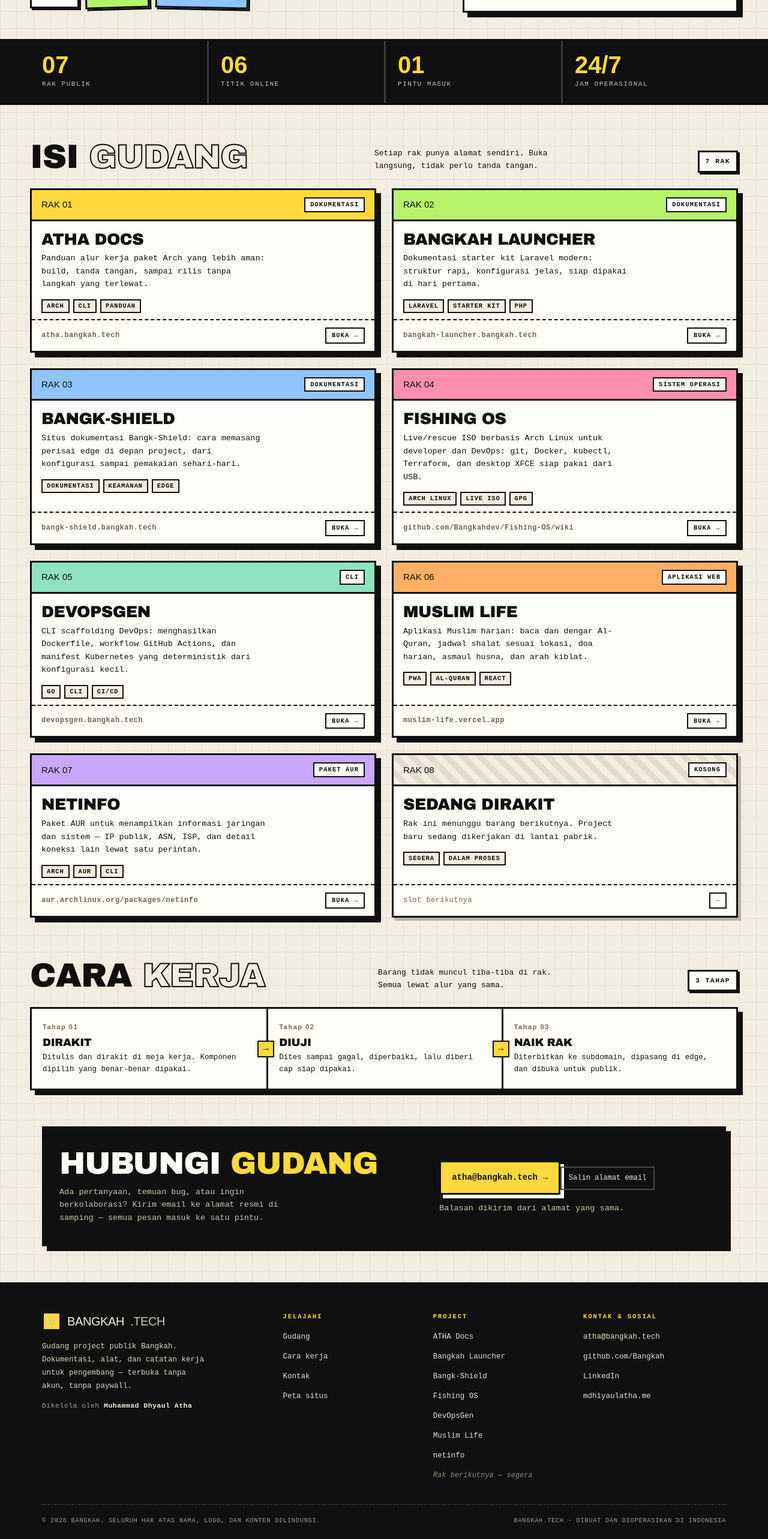
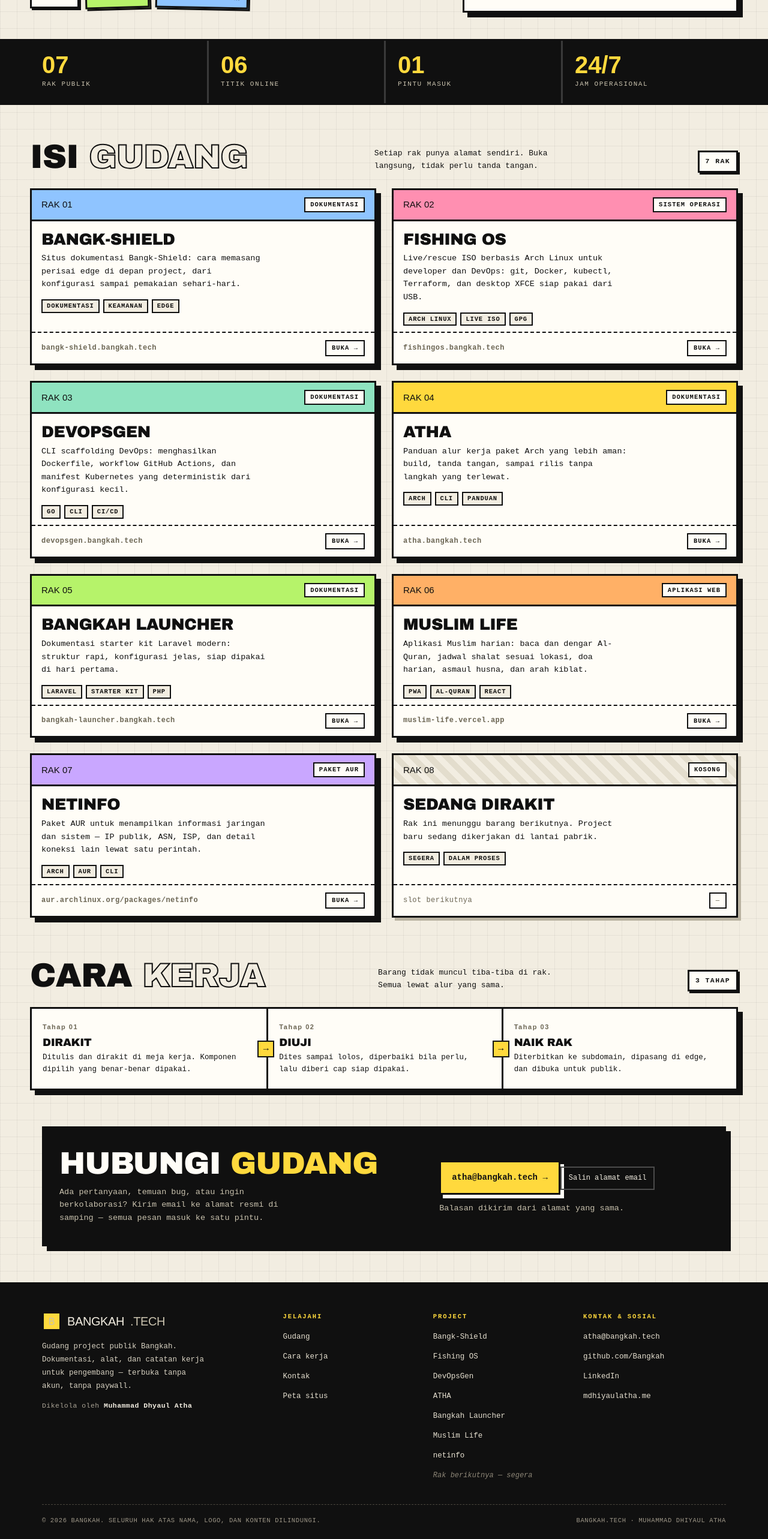
Before and after one commit to Bangkahdev/bangkah, a React (Vite) app: page / in a window 1280 px wide. Shown: the part 793-3359 px from the top of the page at 60% size. Built offline with nearby package versions, Linux system fonts and the light colour scheme.

Commit message:
feat: tingkatkan SEO, keywords, dan tautan rak

```diff
--- a/src/chat.js
+++ b/src/chat.js
@@ -1,3 +1,24 @@
+import { projects } from "./data.js";
+
+const projectNames =
+  projects.length > 1
+    ? `${projects.slice(0, -1).map((p) => p.name).join(", ")}, dan ${projects.at(-1).name}`
+    : projects[0]?.name;
+
+const projectLinks = projects.map((p) => ({
+  label: p.name,
+  href: p.url,
+  external: true,
+}));
+
+const docsLinks = projects
+  .filter((p) => p.kind !== "Aplikasi web")
+  .map((p) => ({
+    label: p.kind === "Paket AUR" ? `${p.name} (AUR)` : p.name,
+    href: p.url,
+    external: true,
+  }));
+
 export const CHAT = {
   title: "Tanya Bangkah",
   subtitle: "Jawaban siap pakai soal project dan pengelolanya. Tanpa AI, tanpa tebakan.",
@@ -46,52 +67,19 @@ export const CHAT = {
     {
       id: "project",
       label: "Project apa saja yang ada?",
-      answer:
-        "Saat ini ada tujuh rak terisi dan satu masih dirakit: dokumentasi ATHA, Bangkah Launcher, Bangk-Shield, Fishing OS, DevOpsGen, Muslim Life, dan netinfo.",
-      links: [
-        { label: "ATHA Docs", href: "https://atha.bangkah.tech", external: true },
-        {
-          label: "Bangkah Launcher",
-          href: "https://bangkah-launcher.bangkah.tech",
-          external: true,
-        },
-        {
-          label: "Bangk-Shield",
-          href: "https://bangk-shield.bangkah.tech",
-          external: true,
-        },
-        {
-          label: "Fishing OS",
-          href: "https://github.com/Bangkahdev/Fishing-OS/wiki",
-          external: true,
-        },
-        {
-          label: "DevOpsGen",
-          href: "https://devopsgen.bangkah.tech/",
-          external: true,
-        },
-        {
-          label: "Muslim Life",
-          href: "https://muslim-life.vercel.app",
-          external: true,
-        },
-        {
-          label: "netinfo",
-          href: "https://aur.archlinux.org/packages/netinfo",
-          external: true,
-        },
-      ],
+      answer: `Saat ini ada ${projects.length} rak terisi dan satu masih dirakit: ${projectNames}.`,
+      links: projectLinks,
       related: ["fishing", "docs"],
     },
     {
       id: "fishing",
       label: "Apa itu Fishing OS?",
       answer:
-        "Fishing OS adalah live/rescue ISO berbasis Arch Linux untuk developer dan DevOps: boot dari USB atau mesin virtual, lalu langsung dapat git, Docker, kubectl, Helm, Terraform, dan desktop XFCE tanpa instalasi. Rilisnya ditandatangani GPG.",
+        "Fishing OS adalah live/rescue ISO berbasis Arch Linux untuk developer dan DevOps: boot dari USB atau mesin virtual, lalu langsung dapat git, Docker, kubectl, Helm, Terraform, dan desktop XFCE tanpa instalasi. Panduan dan unduhan ada di fishingos.bangkah.tech, dan rilisnya ditandatangani GPG.",
       links: [
         {
-          label: "Wiki Fishing OS",
-          href: "https://github.com/Bangkahdev/Fishing-OS/wiki",
+          label: "fishingos.bangkah.tech",
+          href: "https://fishingos.bangkah.tech",
           external: true,
         },
         {
@@ -114,42 +102,14 @@ export const CHAT = {
       id: "docs",
       label: "Di mana dokumentasinya?",
       answer:
-        "ATHA, Bangkah Launcher, dan Bangk-Shield punya situs dokumentasi sendiri; Fishing OS ada di wiki. DevOpsGen dan netinfo didokumentasikan lewat README di repo masing-masing, sedangkan Muslim Life adalah aplikasi langsung pakai.",
-      links: [
-        { label: "atha.bangkah.tech", href: "https://atha.bangkah.tech", external: true },
-        {
-          label: "bangkah-launcher.bangkah.tech",
-          href: "https://bangkah-launcher.bangkah.tech",
-          external: true,
-        },
-        {
-          label: "bangk-shield.bangkah.tech",
-          href: "https://bangk-shield.bangkah.tech",
-          external: true,
-        },
-        {
-          label: "Wiki Fishing OS",
-          href: "https://github.com/Bangkahdev/Fishing-OS/wiki",
-          external: true,
-        },
-        {
-          label: "DevOpsGen",
-          href: "https://devopsgen.bangkah.tech/",
-          external: true,
-        },
-        {
-          label: "netinfo (AUR)",
-          href: "https://aur.archlinux.org/packages/netinfo",
-          external: true,
-        },
-      ],
+        "ATHA, Bangkah Launcher, Bangk-Shield, Fishing OS, dan DevOpsGen punya situs dokumentasi sendiri. netinfo didokumentasikan lewat README repo, sedangkan Muslim Life adalah aplikasi langsung pakai.",
+      links: docsLinks,
       related: ["project", "bug"],
     },
     {
       id: "baru",
       label: "Ada project baru?",
-      answer:
-        "Rak keempat masih dirakit. Pengumuman selalu muncul di beranda lebih dulu, sebelum project naik rak.",
+      answer: `Rak ${String(projects.length + 1).padStart(2, "0")} masih dirakit. Pengumuman selalu muncul di beranda lebih dulu, sebelum project naik rak.`,
       links: [{ label: "Pantau beranda", href: "/#gudang" }],
       related: ["project", "siapa"],
     },
--- a/src/components/Footer.jsx
+++ b/src/components/Footer.jsx
@@ -73,7 +73,7 @@ export default function Footer() {
         <div className="foot__bottom">
           <p>© 2026 Bangkah. Seluruh hak atas nama, logo, dan konten dilindungi.</p>
           <p>
-            {SITE.domain} · Dibuat dan dioperasikan di Indonesia
+            {SITE.domain} · Muhammad Dhiyaul Atha
           </p>
         </div>
       </div>
--- a/src/data.js
+++ b/src/data.js
@@ -10,9 +10,31 @@ export const SITE = {
     linkedin: "https://www.linkedin.com/in/muhammad-dhyaul-atha/",
     website: "https://mdhiyaulatha.me",
   },
-  title: "Bangkah — Gudang Project Publik | bangkah.tech",
+  title: "Bangkah — Gudang Project Publik & Alat Developer | bangkah.tech",
   description:
-    "Gudang project publik Bangkah: dokumentasi dan alat untuk pengembang. Jelajahi ATHA Docs, Bangkah Launcher, Bangk-Shield, Fishing OS, DevOpsGen, Muslim Life, dan netinfo dalam satu domain.",
+    "Gudang project publik Bangkah: ATHA Docs, Bangkah Launcher, Bangk-Shield, Fishing OS, DevOpsGen, Muslim Life, netinfo. Dokumentasi dan alat developer.",
+  keywords: [
+    "Bangkah",
+    "Muhammad Dhyaul Atha",
+    "bangkah.tech",
+    "gudang project publik",
+    "project publik Indonesia",
+    "dokumentasi developer",
+    "alat developer",
+    "ATHA",
+    "Bangkah Launcher",
+    "Bangk-Shield",
+    "Fishing OS",
+    "DevOpsGen",
+    "Muslim Life",
+    "netinfo",
+    "Arch Linux",
+    "Laravel starter kit",
+    "live ISO Arch Linux",
+    "CLI DevOps",
+    "AUR",
+    "pengembang Indonesia",
+  ],
   ogImage: "https://bangkah.tech/og.png",
   locale: "id_ID",
   lang: "id",
@@ -21,28 +43,6 @@ export const SITE = {
 export const projects = [
   {
     no: "RAK 01",
-    kind: "Dokumentasi",
-    name: "ATHA Docs",
-    url: "https://atha.bangkah.tech",
-    display: "atha.bangkah.tech",
-    description:
-      "Panduan alur kerja paket Arch yang lebih aman: build, tanda tangan, sampai rilis tanpa langkah yang terlewat.",
-    tags: ["Arch", "CLI", "Panduan"],
-    theme: "a",
-  },
-  {
-    no: "RAK 02",
-    kind: "Dokumentasi",
-    name: "Bangkah Launcher",
-    url: "https://bangkah-launcher.bangkah.tech",
-    display: "bangkah-launcher.bangkah.tech",
-    description:
-      "Dokumentasi starter kit Laravel modern: struktur rapi, konfigurasi jelas, siap dipakai di hari pertama.",
-    tags: ["Laravel", "Starter kit", "PHP"],
-    theme: "b",
-  },
-  {
-    no: "RAK 03",
     kind: "Dokumentasi",
     name: "Bangk-Shield",
     url: "https://bangk-shield.bangkah.tech",
@@ -53,19 +53,19 @@ export const projects = [
     theme: "c",
   },
   {
-    no: "RAK 04",
+    no: "RAK 02",
     kind: "Sistem operasi",
     name: "Fishing OS",
-    url: "https://github.com/Bangkahdev/Fishing-OS/wiki",
-    display: "github.com/Bangkahdev/Fishing-OS/wiki",
+    url: "https://fishingos.bangkah.tech",
+    display: "fishingos.bangkah.tech",
     description:
       "Live/rescue ISO berbasis Arch Linux untuk developer dan DevOps: git, Docker, kubectl, Terraform, dan desktop XFCE siap pakai dari USB.",
     tags: ["Arch Linux", "Live ISO", "GPG"],
     theme: "d",
   },
   {
-    no: "RAK 05",
-    kind: "CLI",
+    no: "RAK 03",
+    kind: "Dokumentasi",
     name: "DevOpsGen",
     url: "https://devopsgen.bangkah.tech/",
     display: "devopsgen.bangkah.tech",
@@ -73,6 +73,28 @@ export const projects = [
       "CLI scaffolding DevOps: menghasilkan Dockerfile, workflow GitHub Actions, dan manifest Kubernetes yang deterministik dari konfigurasi kecil.",
     tags: ["Go", "CLI", "CI/CD"],
     theme: "e",
+  },
+  {
+    no: "RAK 04",
+    kind: "Dokumentasi",
+    name: "ATHA",
+    url: "https://atha.bangkah.tech",
+    display: "atha.bangkah.tech",
+    description:
+      "Panduan alur kerja paket Arch yang lebih aman: build, tanda tangan, sampai rilis tanpa langkah yang terlewat.",
+    tags: ["Arch", "CLI", "Panduan"],
+    theme: "a",
+  },
+  {
+    no: "RAK 05",
+    kind: "Dokumentasi",
+    name: "Bangkah Launcher",
+    url: "https://bangkah-launcher.bangkah.tech",
+    display: "bangkah-launcher.bangkah.tech",
+    description:
+      "Dokumentasi starter kit Laravel modern: struktur rapi, konfigurasi jelas, siap dipakai di hari pertama.",
+    tags: ["Laravel", "Starter kit", "PHP"],
+    theme: "b",
   },
   {
     no: "RAK 06",
@@ -114,7 +136,7 @@ export const steps = [
   {
     phase: "Tahap 02",
     title: "Diuji",
-    description: "Dites sampai gagal, diperbaiki, lalu diberi cap siap dipakai.",
+    description: "Dites sampai lolos, diperbaiki bila perlu, lalu diberi cap siap dipakai.",
   },
   {
     phase: "Tahap 03",
```
Also changed, not shown: src/seo.js (+54 -14 lines), 1 other file (tests, documents, lock files or other folders).
